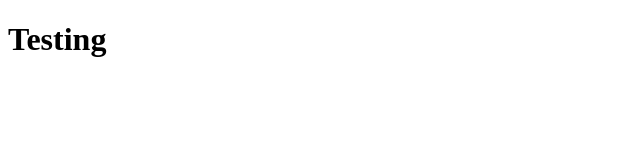
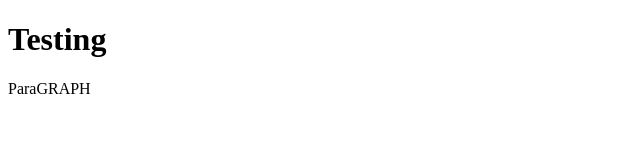
Before and after one commit to iloloey/gitProject, a plain HTML site: page index.html in a window 1280 px wide. Shown: the whole page, without its empty margins (0-640 px from the left). Drawn offline with Linux system fonts and the light colour scheme.

Commit message:
Added paragaph
Test

```diff
--- a/index.html
+++ b/index.html
@@ -7,5 +7,6 @@
 </head>
 <body>
  <h1>Testing</h1>
+    <p>ParaGRAPH</p>
 </body>
 </html>
```
